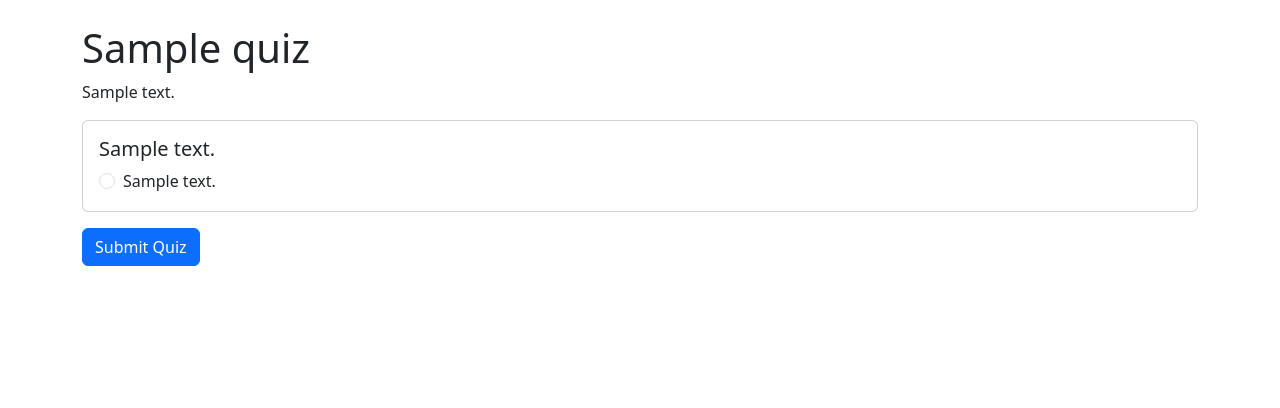
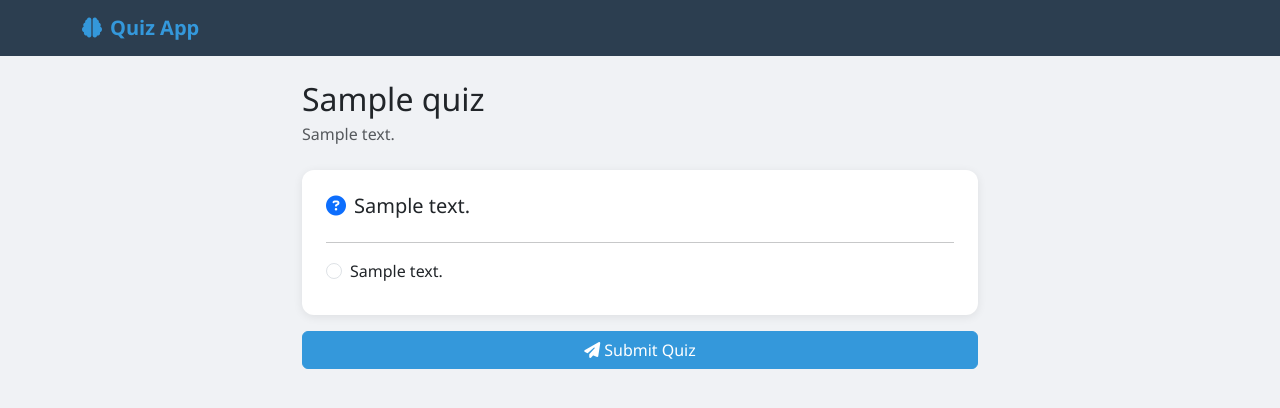
Before and after one commit to SharequeKhan77/quiz-app, a Django app: page /detail/1/ in a window 1280 px wide. Shown: the top 408 px of the page. Run offline with Django 5.2, Linux system fonts and the light colour scheme; a user stored in the database is signed in; tables that the repository leaves empty hold one stand-in row (values such as "Sample post").

Commit message:
Add styling to all pages

```diff
--- a/quiz/templates/quiz/detail.html
+++ b/quiz/templates/quiz/detail.html
@@ -4,27 +4,49 @@
     <meta charset="UTF-8">
     <title>{{ quiz.title }}</title>
     <link href="https://cdn.jsdelivr.net/npm/bootstrap@5.3.0/dist/css/bootstrap.min.css" rel="stylesheet">
+    <link href="https://cdnjs.cloudflare.com/ajax/libs/font-awesome/6.4.0/css/all.min.css" rel="stylesheet">
+    <style>
+        body { background-color: #f0f2f5; font-family: 'Segoe UI', sans-serif; }
+        .navbar { background-color: #2c3e50 !important; }
+        .navbar-brand { color: #3498db !important; font-weight: 700; }
+        .card { border: none; border-radius: 12px; box-shadow: 0 2px 10px rgba(0,0,0,0.08); }
+        .btn-primary { background-color: #3498db; border-color: #3498db; }
+        .form-check-input:checked { background-color: #3498db; border-color: #3498db; }
+    </style>
 </head>
 <body>
-<div class="container mt-4">
-    <h1>{{ quiz.title }}</h1>
-    <p>{{ quiz.description }}</p>
+<nav class="navbar navbar-dark">
+    <div class="container">
+        <a class="navbar-brand" href="/"><i class="fas fa-brain me-2"></i>Quiz App</a>
+    </div>
+</nav>
+
+<div class="container mt-4" style="max-width: 700px">
+    <h2 class="mb-1">{{ quiz.title }}</h2>
+    <p class="text-muted mb-4">{{ quiz.description }}</p>
+
     <form method="post" action="{% url 'submit_quiz' quiz.id %}">
         {% csrf_token %}
         {% for question in questions %}
-        <div class="card p-3 mb-3">
-            <h5>{{ question.question_text }}</h5>
+        <div class="card p-4 mb-3">
+            <h5><i class="fas fa-question-circle text-primary me-2"></i>{{ question.question_text }}</h5>
+            <hr>
             {% for answer in question.answer_set.all %}
-            <div class="form-check">
+            <div class="form-check mb-2">
                 <input class="form-check-input" type="radio"
                        name="question_{{ question.id }}"
-                       value="{{ answer.id }}">
-                <label class="form-check-label">{{ answer.answer_text }}</label>
+                       value="{{ answer.id }}"
+                       id="answer_{{ answer.id }}">
+                <label class="form-check-label" for="answer_{{ answer.id }}">
+                    {{ answer.answer_text }}
+                </label>
             </div>
             {% endfor %}
         </div>
         {% endfor %}
-        <button type="submit" class="btn btn-primary">Submit Quiz</button>
+        <button type="submit" class="btn btn-primary w-100 mb-4">
+            <i class="fas fa-paper-plane me-1"></i>Submit Quiz
+        </button>
     </form>
 </div>
 </body>
```
Also changed, not shown: quiz/templates/quiz/index.html (+33 -6 lines), quiz/templates/quiz/login.html (+4 -4 lines), quiz/templates/quiz/result.html (+32 -10 lines).
